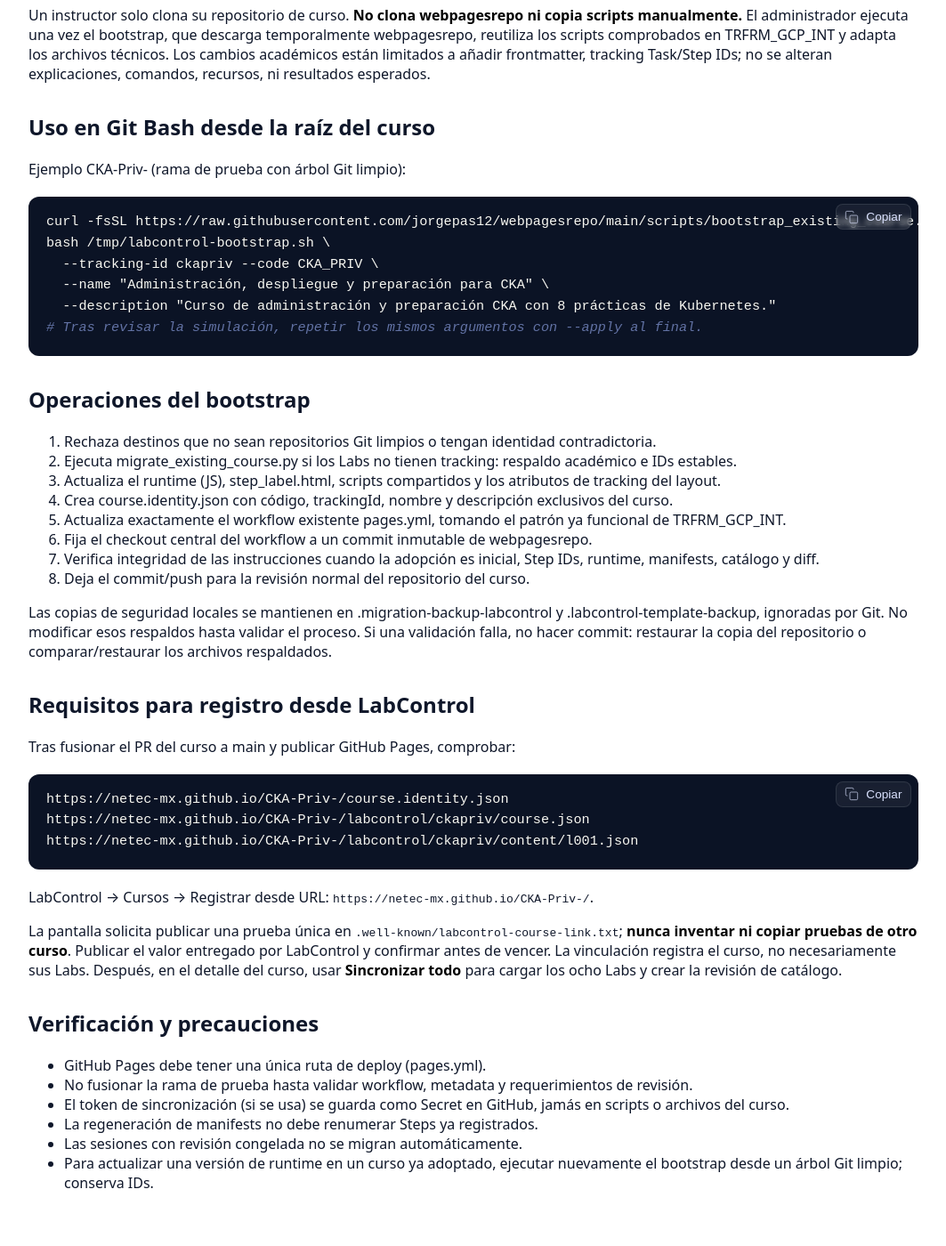
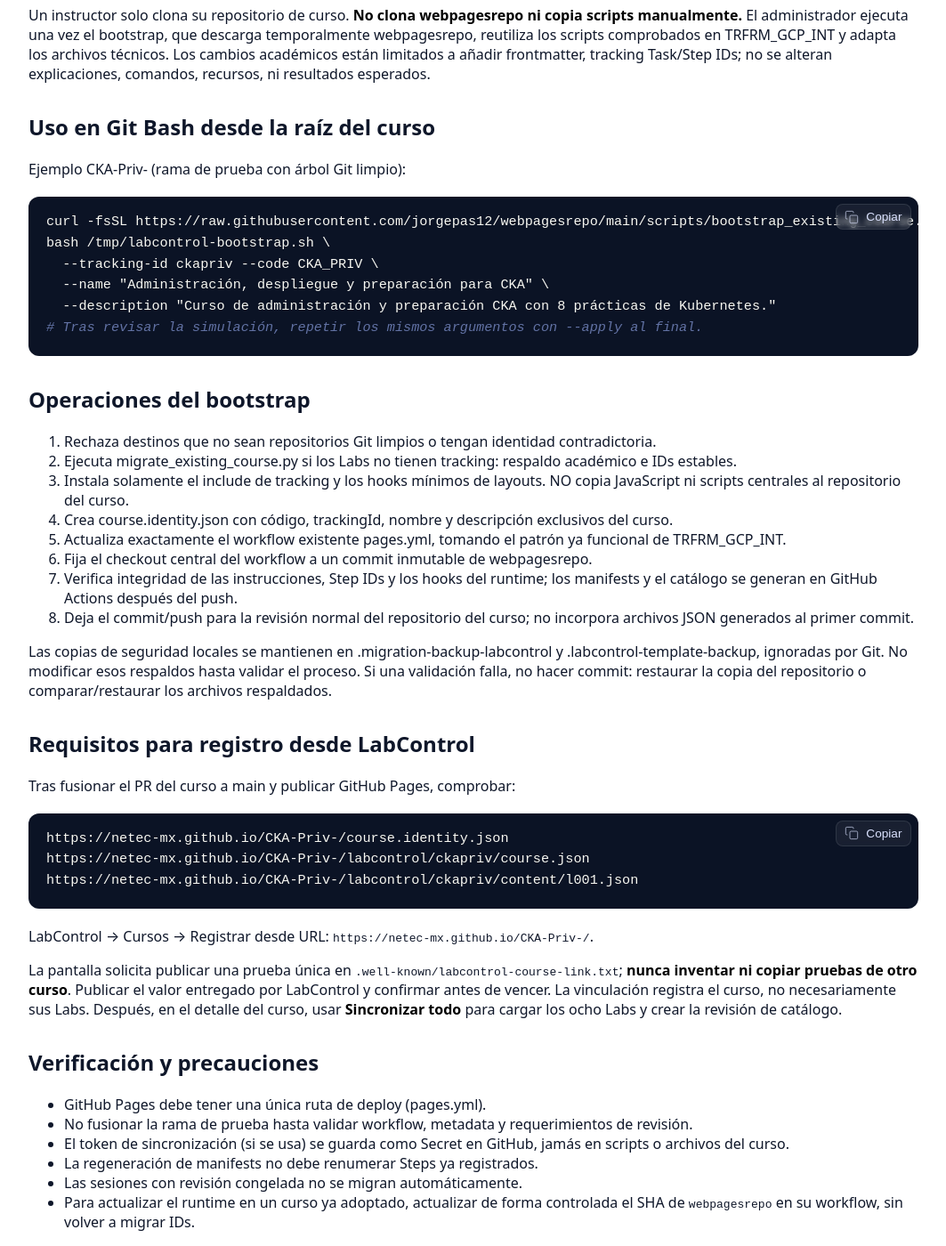
Before and after one commit to jorgepas12/webpagesrepo, a Jekyll site: the page built from docs/ADOPT-EXISTING-COURSE-ONE-COMMAND.md, in a window 1280 px wide and 1400 px high, scrolled down 249 px. Shown: the whole window at 89% size, without its empty margins (108-1171 px from the left). Built offline with Jekyll 4.4.1, drawn with Linux system fonts in a browser that asks for light colours; our own code applies the rules of GitHub Pages for plain Markdown files; before the commit the page ends 1605 px from its top, so only the background shows below that.

Commit message:
docs(onboarding): documentar primera publicación sin scripts ni JSON locales (#44)

```diff
--- a/docs/ADOPT-EXISTING-COURSE-ONE-COMMAND.md
+++ b/docs/ADOPT-EXISTING-COURSE-ONE-COMMAND.md
@@ -22,12 +22,12 @@
 ## Operaciones del bootstrap
 1. Rechaza destinos que no sean repositorios Git limpios o tengan identidad contradictoria.
 2. Ejecuta migrate_existing_course.py si los Labs no tienen tracking: respaldo académico e IDs estables.
-3. Actualiza el runtime (JS), step_label.html, scripts compartidos y los atributos de tracking del layout.
+3. Instala solamente el include de tracking y los hooks mínimos de layouts. NO copia JavaScript ni scripts centrales al repositorio del curso.
 4. Crea course.identity.json con código, trackingId, nombre y descripción exclusivos del curso.
 5. Actualiza exactamente el workflow existente pages.yml, tomando el patrón ya funcional de TRFRM_GCP_INT.
 6. Fija el checkout central del workflow a un commit inmutable de webpagesrepo.
-7. Verifica integridad de las instrucciones cuando la adopción es inicial, Step IDs, runtime, manifests, catálogo y diff.
-8. Deja el commit/push para la revisión normal del repositorio del curso.
+7. Verifica integridad de las instrucciones, Step IDs y los hooks del runtime; los manifests y el catálogo se generan en GitHub Actions después del push.
+8. Deja el commit/push para la revisión normal del repositorio del curso; no incorpora archivos JSON generados al primer commit.
 
 Las copias de seguridad locales se mantienen en .migration-backup-labcontrol y .labcontrol-template-backup, ignoradas por Git.
 No modificar esos respaldos hasta validar el proceso. Si una validación falla, no hacer commit:
@@ -56,4 +56,4 @@
 - El token de sincronización (si se usa) se guarda como Secret en GitHub, jamás en scripts o archivos del curso.
 - La regeneración de manifests no debe renumerar Steps ya registrados.
 - Las sesiones con revisión congelada no se migran automáticamente.
-- Para actualizar una versión de runtime en un curso ya adoptado, ejecutar nuevamente el bootstrap desde un árbol Git limpio; conserva IDs.
+- Para actualizar el runtime en un curso ya adoptado, actualizar de forma controlada el SHA de `webpagesrepo` en su workflow, sin volver a migrar IDs.
```
